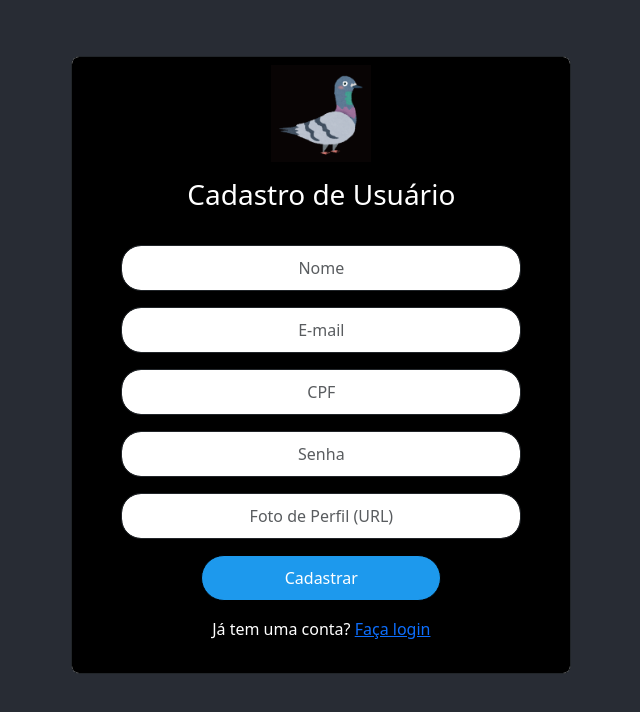
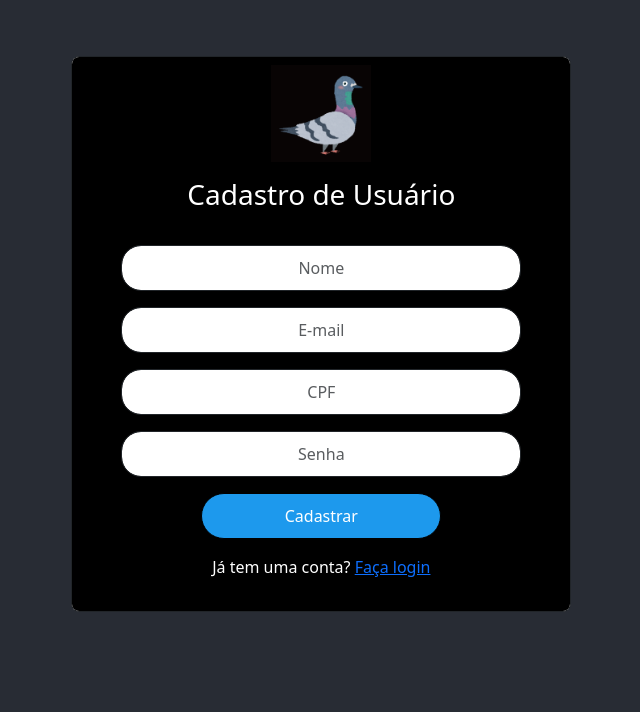
Before and after one commit to fernandesvictoria/O-Pombo-Frontend, an Angular app: page /cadastro in a window 1280 px wide. Shown: the top 712 px of the page, without its empty margins (374-1014 px from the left). Built offline with nearby package versions, Linux system fonts and the light colour scheme.

Commit message:
refactor: remove user image from register html

```diff
--- a/src/app/login/cadastro/cadastro.component.html
+++ b/src/app/login/cadastro/cadastro.component.html
@@ -28,10 +28,6 @@
                 placeholder="Senha" style="width: 100%; border-radius: 20px; text-align: center; padding: 10px;" required />
                 <div class="invalid-feedback">Escolha uma senha</div>
             </div>
-            <div class="mb-3">
-              <input [(ngModel)]="usuario.fotoDePerfil" type="text" class="form-control border-dark" name="fotoDePerfil"
-                placeholder="Foto de Perfil (URL)" style="width: 100%; border-radius: 20px; text-align: center; padding: 10px;" />
-            </div>
             <div class="text-center">
 
               <div class="form-group">
```
